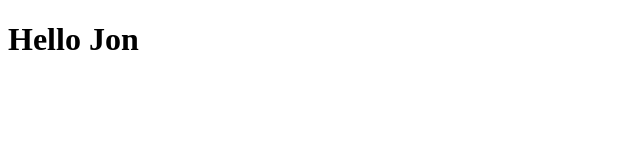
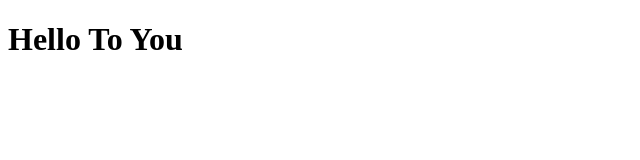
Before and after one commit to Jrrobinson43/CSC2510, a plain HTML site: page index.html in a window 1280 px wide. Shown: the whole page, without its empty margins (0-640 px from the left). Drawn offline with Linux system fonts and the light colour scheme.

Commit message:
Updated Index.html ; Replaced "Hello Jon" -> "Hello to you"

```diff
--- a/index.html
+++ b/index.html
@@ -6,6 +6,6 @@
     <title>Hello World!</title>
 </head>
 <body>
-   <h1> Hello Jon</h1>
+   <h1> Hello To You</h1>
 </body>
 </html>
```
